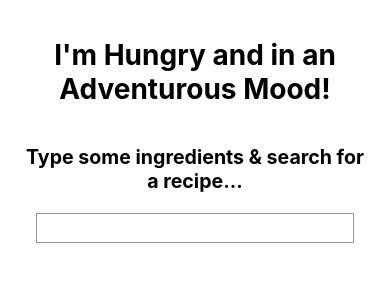
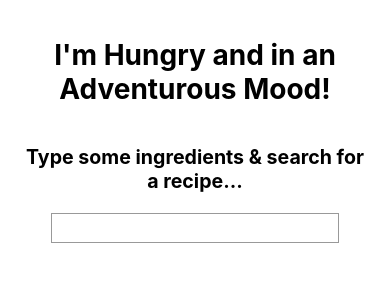
Before and after one commit to kostanzhoglo/recipe-search-dropdown, a React (Create React App) app: page / in a window 390 px wide. Shown: the top 300 px of the page. Built offline with nearby package versions, Linux system fonts and the light colour scheme.

Commit message:
Add @media query for input and recipeAnswers width for 350px

```diff
--- a/src/components/RecipeSearch.js
+++ b/src/components/RecipeSearch.js
@@ -32,7 +32,7 @@ class RecipeSearch extends Component {
   onChange = e => {
     const { suggestions } = this.props;
     const userInput = e.currentTarget.value;
-    console.log(userInput)
+    // console.log(userInput)
 
     const filteredSuggestions = suggestions.filter(
       suggestion =>
--- a/src/index.css
+++ b/src/index.css
@@ -21,9 +21,14 @@ h2 {
 
 .recipeAnswers div {
   font-size: 1.25em;
-  width: 300px;
+  width: 270px;
   margin: auto;
   margin-top: 8px
+}
+
+@media only screen and (min-width: 350px) {
+  .recipeAnswers div { width: 300px }
+  input { width: 300px }
 }
 
 @media only screen and (min-width: 425px) {
@@ -49,7 +54,7 @@ code {
 input {
   border: 1px solid #999;
   padding: 0.5rem;
-  width: 300px;
+  width: 270px;
   font-size: 1em;
 }
 
```
